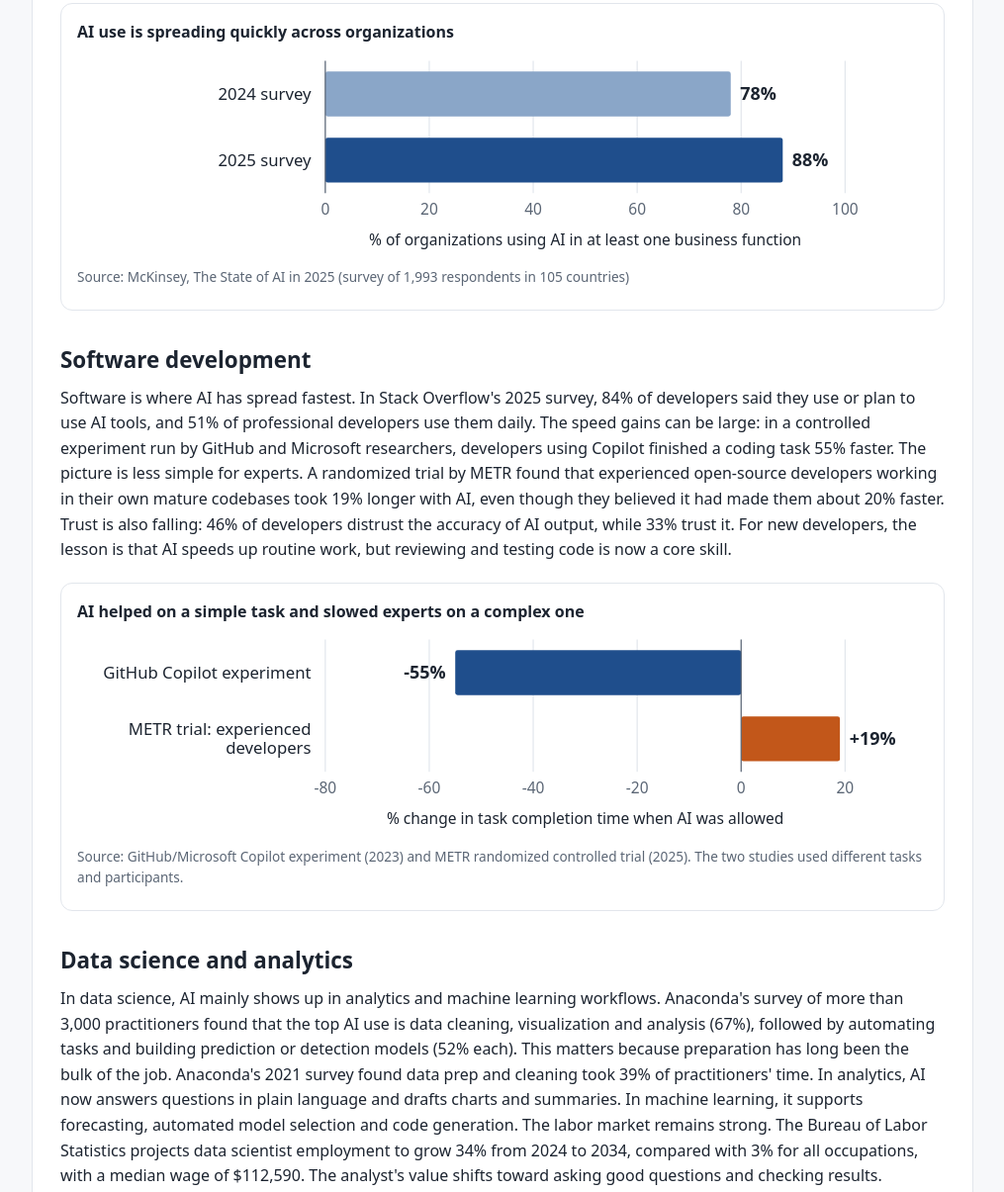
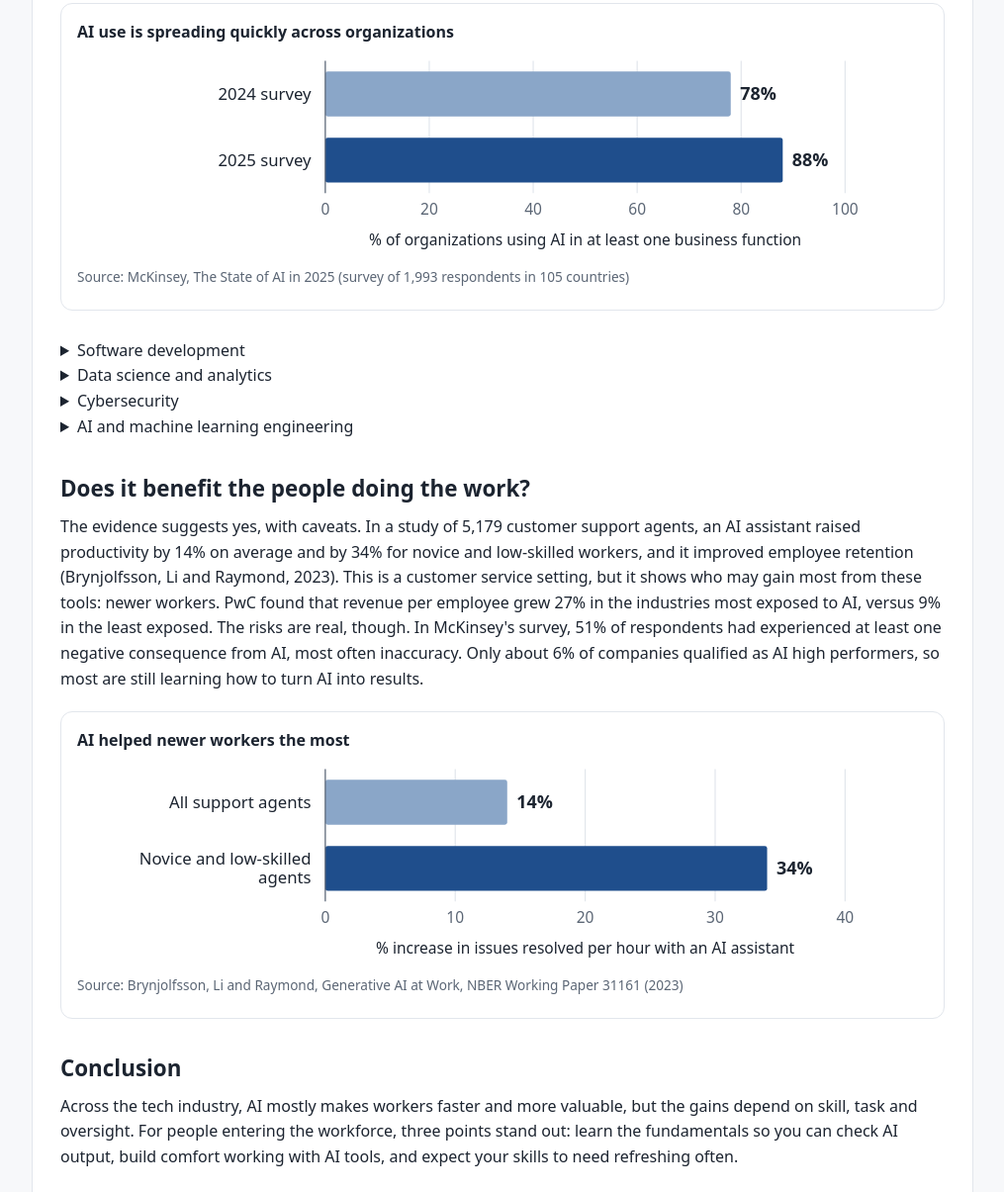
Before and after one commit to ajurczenia4219/ai-across-fields-site, a plain HTML site: page technology.html in a window 1280 px wide. Shown: the part 493-1698 px from the top of the page at 99% size, without its empty margins (132-1147 px from the left). Drawn offline with Linux system fonts and the light colour scheme.

Commit message:
Update technology.html

```diff
--- a/technology.html
+++ b/technology.html
@@ -46,7 +46,9 @@
 <p class="source">Source: McKinsey, The State of AI in 2025 (survey of 1,993 respondents in 105 countries)</p>
 </figure>
 
-<h2>Software development</h2>
+<details class="field">
+<summary>Software development</summary>
+<div class="field-body">
 <p>Software is where AI has spread fastest. In Stack Overflow's 2025 survey, 84% of developers said they use or plan to use AI tools, and 51% of professional developers use them daily. The speed gains can be large: in a controlled experiment run by GitHub and Microsoft researchers, developers using Copilot finished a coding task 55% faster. The picture is less simple for experts. A randomized trial by METR found that experienced open-source developers working in their own mature codebases took 19% longer with AI, even though they believed it had made them about 20% faster. Trust is also falling: 46% of developers distrust the accuracy of AI output, while 33% trust it. For new developers, the lesson is that AI speeds up routine work, but reviewing and testing code is now a core skill.</p>
 <figure class="chart">
 <figcaption><strong>AI helped on a simple task and slowed experts on a complex one</strong></figcaption>
@@ -75,8 +77,12 @@
 </svg>
 <p class="source">Source: GitHub/Microsoft Copilot experiment (2023) and METR randomized controlled trial (2025). The two studies used different tasks and participants.</p>
 </figure>
+</div>
+</details>
 
-<h2>Data science and analytics</h2>
+<details class="field">
+<summary>Data science and analytics</summary>
+<div class="field-body">
 <p>In data science, AI mainly shows up in analytics and machine learning workflows. Anaconda's survey of more than 3,000 practitioners found that the top AI use is data cleaning, visualization and analysis (67%), followed by automating tasks and building prediction or detection models (52% each). This matters because preparation has long been the bulk of the job. Anaconda's 2021 survey found data prep and cleaning took 39% of practitioners' time. In analytics, AI now answers questions in plain language and drafts charts and summaries. In machine learning, it supports forecasting, automated model selection and code generation. The labor market remains strong. The Bureau of Labor Statistics projects data scientist employment to grow 34% from 2024 to 2034, compared with 3% for all occupations, with a median wage of $112,590. The analyst's value shifts toward asking good questions and checking results.</p>
 <figure class="chart">
 <figcaption><strong>How data science practitioners use AI</strong></figcaption>
@@ -107,8 +113,12 @@
 </svg>
 <p class="source">Source: Anaconda, State of Data Science report (reported by HPCwire, January 2025)</p>
 </figure>
+</div>
+</details>
 
-<h2>Cybersecurity</h2>
+<details class="field">
+<summary>Cybersecurity</summary>
+<div class="field-body">
 <p>Cybersecurity shows both sides of AI. IBM's 2025 Cost of a Data Breach report found that organizations with extensive security AI and automation paid an average of $3.62 million per breach, compared with $5.52 million for those with little or none, a $1.9 million difference. Those organizations also found and contained breaches 80 days faster. Attackers use AI too: 16% of breaches involved attackers using AI tools, most often for phishing and deepfake impersonation. Another 13% of organizations reported a breach of an AI model or application, and 97% of those lacked proper AI access controls. Defenders benefit from the technology, but only if it is governed well.</p>
 <figure class="chart">
 <figcaption><strong>Security teams using AI paid less per breach</strong></figcaption>
@@ -140,8 +150,12 @@
 </svg>
 <p class="source">Source: IBM and Ponemon Institute, Cost of a Data Breach Report 2025 (global averages)</p>
 </figure>
+</div>
+</details>
 
-<h2>AI and machine learning engineering</h2>
+<details class="field">
+<summary>AI and machine learning engineering</summary>
+<div class="field-body">
 <p>This area is where AI skills themselves are being rewarded. PwC's 2025 Global AI Jobs Barometer analyzed nearly a billion job postings and found that jobs requiring AI skills pay an average 56% wage premium over similar roles that do not, up from 25% the year before. Postings requiring AI skills grew 7.5% even as total postings fell 11.3%. Employers' skill requirements are also changing 66% faster in AI-exposed jobs. The takeaway for people entering the workforce is that AI fluency is already valued in pay, and that the skills list is moving quickly.</p>
 <figure class="chart">
 <figcaption><strong>The pay premium for AI skills more than doubled in a year</strong></figcaption>
@@ -171,6 +185,8 @@
 </svg>
 <p class="source">Source: PwC, 2025 Global AI Jobs Barometer</p>
 </figure>
+</div>
+</details>
 
 <h2>Does it benefit the people doing the work?</h2>
 <p>The evidence suggests yes, with caveats. In a study of 5,179 customer support agents, an AI assistant raised productivity by 14% on average and by 34% for novice and low-skilled workers, and it improved employee retention (Brynjolfsson, Li and Raymond, 2023). This is a customer service setting, but it shows who may gain most from these tools: newer workers. PwC found that revenue per employee grew 27% in the industries most exposed to AI, versus 9% in the least exposed. The risks are real, though. In McKinsey's survey, 51% of respondents had experienced at least one negative consequence from AI, most often inaccuracy. Only about 6% of companies qualified as AI high performers, so most are still learning how to turn AI into results.</p>
```
